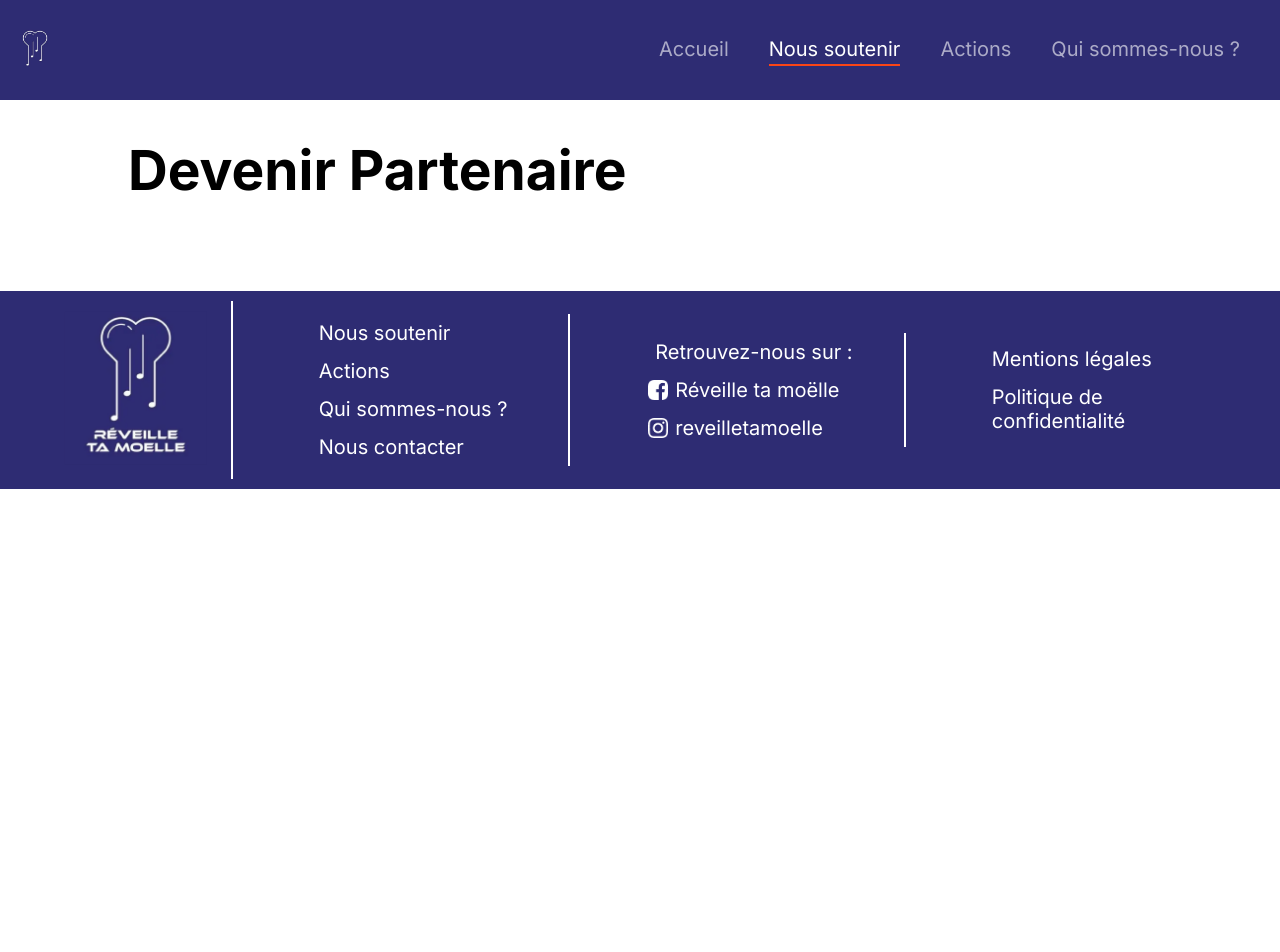
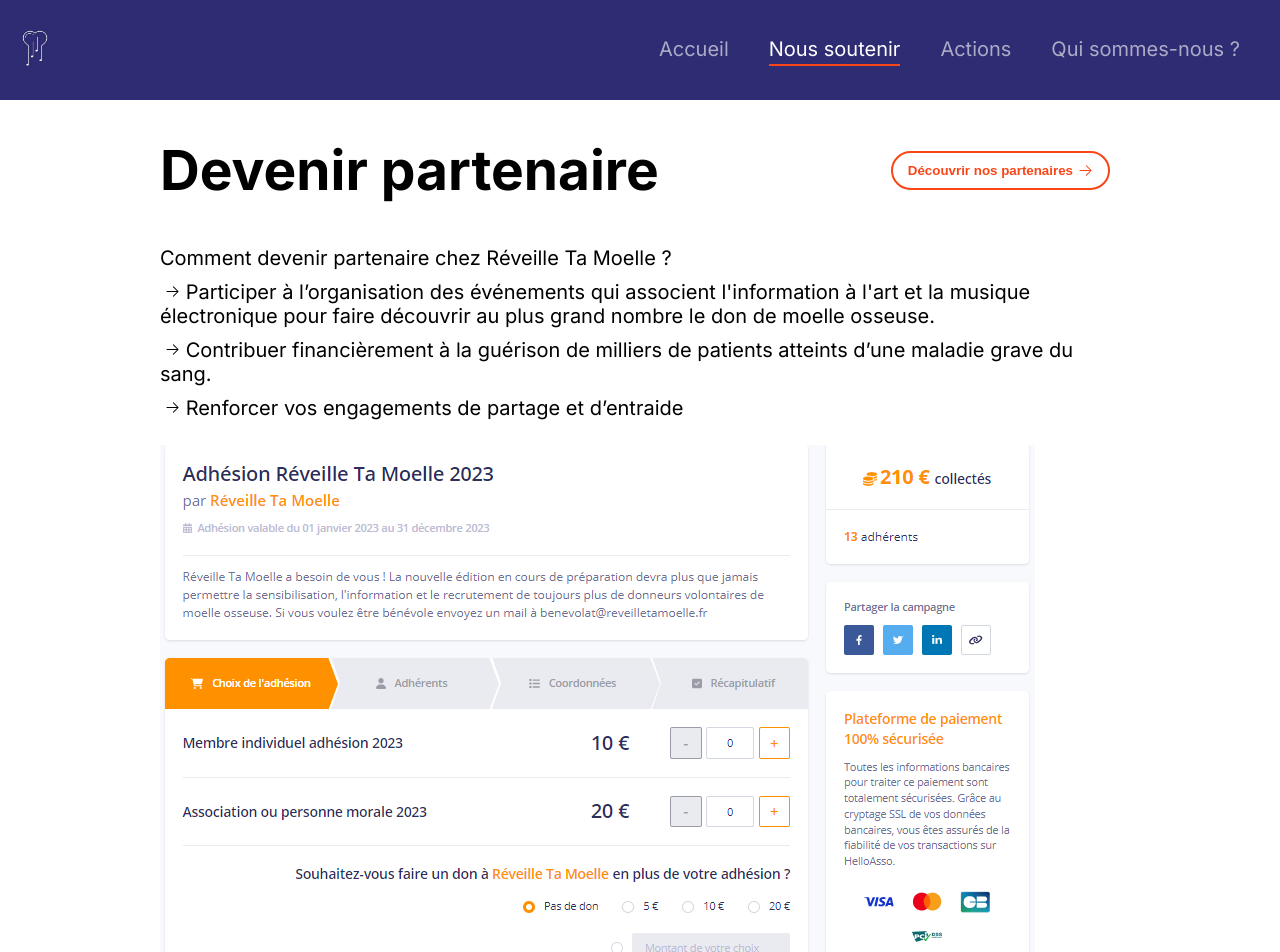
Before and after one commit to Noe-p/RTM, a React (Create React App) app: page /nous-soutenir/partenaire in a window 1280 px wide. Shown: the top 952 px of the page. Before the commit the page ends 800 px from the top, so only its background shows below. Built offline with nearby package versions, Linux system fonts and the light colour scheme.

Commit message:
Pages don bénévole partenaire adhérent

```diff
--- a/src/components/Footer.tsx
+++ b/src/components/Footer.tsx
@@ -130,7 +130,7 @@
   align-items: center;
 
   @media (max-width: 768px) {
-    width: 90%;
+    width: 100%;
     justify-content: center;
     margin-top: 10px;
   }
--- a/src/pages/nous-soutenir/Adherent.tsx
+++ b/src/pages/nous-soutenir/Adherent.tsx
@@ -1,12 +1,31 @@
 import styled from 'styled-components';
 import { Layout } from '../../components/Layout';
-import { H1 } from '../../components/Typos';
+import { H1, P1 } from '../../components/Typos';
+import { ArrowRightIcon } from '@heroicons/react/24/solid';
+import { Link } from 'react-router-dom';
+import { Button } from '../../components/Button';
 
 export function Adherent(): JSX.Element {
   return (
     <Layout>
       <Main>
-        <H1Styled>Devenir adhérent</H1Styled>
+        <TitleButtonContainer>
+          <H1Styled>Devenir adhérent</H1Styled>
+          <ButtonContainer>
+            <LinkStyled to='/qui-sommes-nous/adherents'>
+              <ButtonStyled isWhite text='Découvrir nos adhérents' />
+            </LinkStyled>
+          </ButtonContainer>
+        </TitleButtonContainer>
+
+        <P1>Qu’est-ce qu’un adhérent chez Réveille Ta Moelle ?</P1>
+        <P1><ArrowStyled/> Nos adhérents sont des acteurs majeurs de notre association. Nous ne serions sans eux. Ils participent, organisent et encadrent nos évènements et nos actions associatifs. </P1>
+        <P1><ArrowStyled/> Leur soutien est indispensable aux bons déroulement de la vie de l’association Réveille Ta Moelle! </P1>
+        <P1><ArrowStyled/> Nous souhaitons les remercier de leur engagement. </P1>
+
+        <Link to={'https://www.helloasso.com/associations/reveille-ta-moelle/adhesions/adhesion-rtm-2023'}>
+          <Image alt={'form-hello-asso'} src={'/assets/form.png'}/>
+        </Link>
       </Main>
     </Layout>
   );
@@ -15,13 +34,45 @@
 const Main = styled.div`
   display: flex;
   flex: 1;
-  align-items: center;
-  justify-content: center;
+  align-items: flex-start;
+  justify-content: flex-start;
   flex-direction: column;
-  width: 80%;
+  width: 75%;
   text-align: left;
 `;
 
 const H1Styled = styled(H1)`
+`;
+
+const ArrowStyled = styled(ArrowRightIcon)`
+  margin-left: 5px;
+  width: 15px;
+`;
+
+const Image = styled.img`
   width: 100%;
+  margin-top: 20px;
+  margin-bottom: 20px;
 `;
+
+const ButtonContainer = styled.div`
+  display: flex;
+  flex-direction: row;
+  justify-content: space-around;
+`;
+
+const ButtonStyled = styled(Button)`
+  margin: 10px;
+`;
+
+const LinkStyled = styled(Link)`
+  text-decoration: none;
+`;
+
+const TitleButtonContainer = styled.div`
+  display: flex;
+  flex-direction: row;
+  justify-content: space-between;
+  width: 100%;
+  align-items: center;
+`;
--- a/src/pages/nous-soutenir/Benevole.tsx
+++ b/src/pages/nous-soutenir/Benevole.tsx
@@ -1,12 +1,22 @@
 import styled from 'styled-components';
 import { Layout } from '../../components/Layout';
-import { H1 } from '../../components/Typos';
+import { H1, P1 } from '../../components/Typos';
+import { ArrowRightIcon } from '@heroicons/react/24/solid';
+import { Link } from 'react-router-dom';
 
 export function Benevole(): JSX.Element {
   return (
     <Layout>
       <Main>
         <H1Styled>Devenir bénévole</H1Styled>
+        <P1>Comment devenir bénévole chez Réveille ta Moelle ?</P1>
+        <P1>Nous tenons à vous remercier pour votre intérêt dans notre cause. </P1>
+        <P1><ArrowStyled/> En acceptant d’être bénévole, vous permettez à de nouveaux inscrits d’être donneurs et ainsi, sauver de nombreuses vies qui ont besoin d’un don de moelle osseuse.</P1>
+        <P1><ArrowStyled/> Nous sommes une équipe soudée et originale avec un fort esprit de cohésion qui vous accueillera à bras ouverts. </P1>
+        <P1><ArrowStyled/> Inscrivez-vous dès maintenant et rejoignez Réveille Ta Moelle !</P1>
+        <Link to={'https://www.helloasso.com/associations/reveille-ta-moelle/adhesions/adhesion-rtm-2023'}>
+          <Image alt={'form-hello-asso'} src={'/assets/form.png'}/>
+        </Link>
       </Main>
     </Layout>
   );
@@ -15,13 +25,24 @@
 const Main = styled.div`
   display: flex;
   flex: 1;
-  align-items: center;
-  justify-content: center;
+  align-items: flex-start;
+  justify-content: flex-start;
   flex-direction: column;
-  width: 80%;
+  width: 75%;
   text-align: left;
 `;
 
 const H1Styled = styled(H1)`
   width: 100%;
 `;
+
+const ArrowStyled = styled(ArrowRightIcon)`
+  margin-left: 5px;
+  width: 15px;
+`;
+
+const Image = styled.img`
+  width: 100%;
+  margin-top: 20px;
+  margin-bottom: 20px;
+`;
--- a/src/pages/nous-soutenir/Don.tsx
+++ b/src/pages/nous-soutenir/Don.tsx
@@ -1,12 +1,23 @@
 import styled from 'styled-components';
 import { Layout } from '../../components/Layout';
-import { H1 } from '../../components/Typos';
+import { H1, P1 } from '../../components/Typos';
+import { ArrowRightIcon } from '@heroicons/react/24/solid';
+import { Link } from 'react-router-dom';
 
 export function Don(): JSX.Element {
   return (
     <Layout>
       <Main>
         <H1Styled>Faire un don</H1Styled>
+        <P1>Pourquoi devenir donneur ? </P1>
+        <P1><ArrowStyled/> Se porter volontaire au don est déjà un engagement fort.</P1>
+        <P1><ArrowStyled/> Par votre simple inscription sur le registre français des donneurs de moelle osseuse, vous offrez une chance de guérison en plus aux patients.</P1>
+        <br/>
+        <P1><ArrowStyled/> Vous pourrez être fiers de vous et en parler à votre entourage : car faire connaître le don de moelle osseuse est aussi une façon de sauver des vies.</P1>
+
+        <Link to={'https://www.helloasso.com/associations/reveille-ta-moelle/formulaires/1'}>
+          <Image alt={'form-hello-asso'} src={'/assets/formDon.png'}/>
+        </Link>
       </Main>
     </Layout>
   );
@@ -15,13 +26,24 @@
 const Main = styled.div`
   display: flex;
   flex: 1;
-  align-items: center;
-  justify-content: center;
+  align-items: flex-start;
+  justify-content: flex-start;
   flex-direction: column;
-  width: 80%;
+  width: 75%;
   text-align: left;
 `;
 
 const H1Styled = styled(H1)`
   width: 100%;
 `;
+
+const ArrowStyled = styled(ArrowRightIcon)`
+  margin-left: 5px;
+  width: 15px;
+`;
+
+const Image = styled.img`
+  width: 100%;
+  margin-top: 20px;
+  margin-bottom: 20px;
+`;
--- a/src/pages/nous-soutenir/Partenaire.tsx
+++ b/src/pages/nous-soutenir/Partenaire.tsx
@@ -1,12 +1,30 @@
 import styled from 'styled-components';
 import { Layout } from '../../components/Layout';
-import { H1 } from '../../components/Typos';
+import { H1, P1 } from '../../components/Typos';
+import { ArrowRightIcon } from '@heroicons/react/24/solid';
+import { Link } from 'react-router-dom';
+import { Button } from '../../components/Button';
 
 export function Partenaire(): JSX.Element {
   return (
     <Layout>
       <Main>
-        <H1Styled>Devenir Partenaire</H1Styled>
+        <TitleButtonContainer>
+          <H1>Devenir partenaire</H1>
+          <ButtonContainer>
+            <LinkStyled to='/qui-sommes-nous/partenaires'>
+              <ButtonStyled isWhite text='Découvrir nos partenaires' />
+            </LinkStyled>
+          </ButtonContainer>
+        </TitleButtonContainer>
+        <P1>Comment devenir partenaire chez Réveille Ta Moelle ? </P1>
+        <P1><ArrowStyled/> Participer à l’organisation des événements qui associent l'information à l'art et la musique électronique pour faire découvrir au plus grand nombre le don de moelle osseuse.</P1>
+        <P1><ArrowStyled/> Contribuer financièrement à la guérison de milliers de patients atteints d’une maladie grave du sang.</P1>
+        <P1><ArrowStyled/>  Renforcer vos engagements de partage et d’entraide</P1>
+
+        <Link to={'https://www.helloasso.com/associations/reveille-ta-moelle/adhesions/adhesion-rtm-2023'}>
+          <Image alt={'form-hello-asso'} src={'/assets/form.png'}/>
+        </Link>
       </Main>
     </Layout>
   );
@@ -15,13 +33,42 @@
 const Main = styled.div`
   display: flex;
   flex: 1;
-  align-items: center;
-  justify-content: center;
+  align-items: flex-start;
+  justify-content: flex-start;
   flex-direction: column;
-  width: 80%;
+  width: 75%;
   text-align: left;
 `;
 
-const H1Styled = styled(H1)`
+const ArrowStyled = styled(ArrowRightIcon)`
+  margin-left: 5px;
+  width: 15px;
+`;
+
+const Image = styled.img`
   width: 100%;
+  margin-top: 20px;
+  margin-bottom: 20px;
 `;
+
+const ButtonContainer = styled.div`
+  display: flex;
+  flex-direction: row;
+  justify-content: space-around;
+`;
+
+const ButtonStyled = styled(Button)`
+  margin: 10px;
+`;
+
+const LinkStyled = styled(Link)`
+  text-decoration: none;
+`;
+
+const TitleButtonContainer = styled.div`
+  display: flex;
+  flex-direction: row;
+  justify-content: space-between;
+  width: 100%;
+  align-items: center;
+`;
```
Also changed, not shown: public/assets/form.png (added), public/assets/formDon.png (added).
